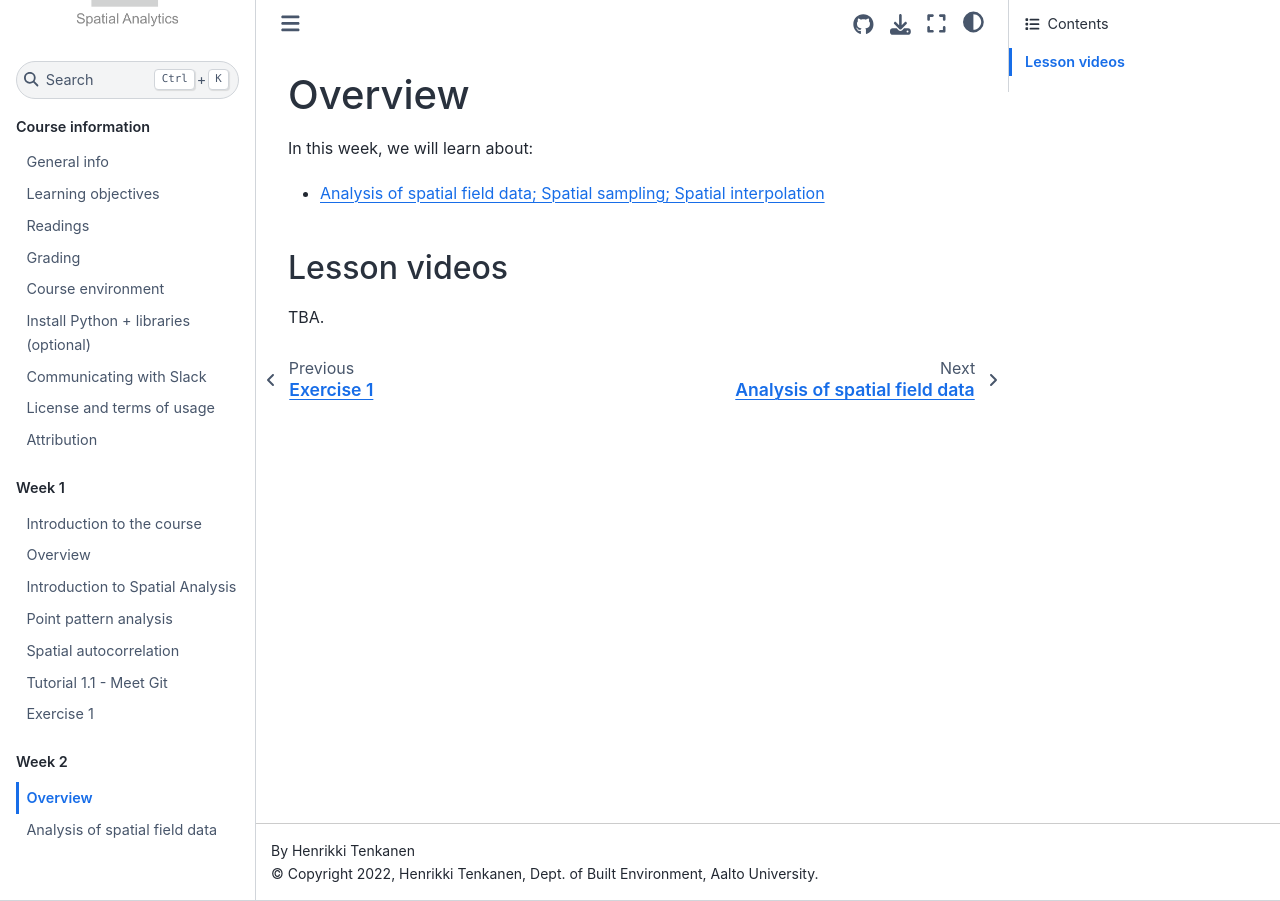
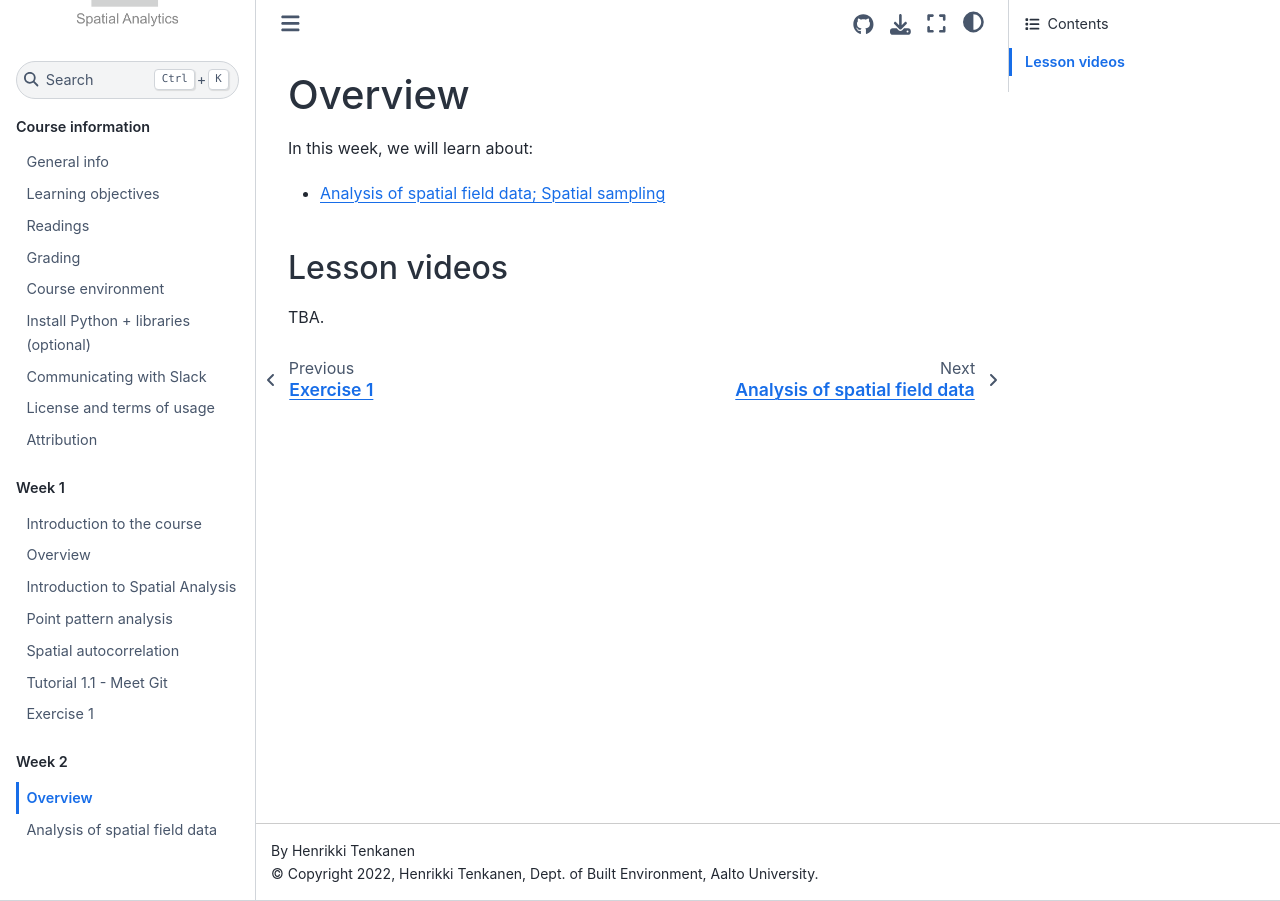
Before and after one commit to AaltoGIS/Spatial-Analytics, a Sphinx documentation site: the page built from source/lessons/L2/overview.rst, in a window 1280 px wide. Built offline with Sphinx 7.4.7 and the Sphinx Book theme 1.1.4, drawn with Linux system fonts in a browser that asks for light colours; pages that are not in the unit, such as notebooks, are missing from menus.

Commit message:
Update materials

```diff
--- a/source/lessons/L2/overview.rst
+++ b/source/lessons/L2/overview.rst
@@ -3,7 +3,7 @@ Overview
 
 In this week, we will learn about:
 
-- :doc:`Analysis of spatial field data; Spatial sampling; Spatial interpolation <analysis-of-spatial-field-data>`
+- :doc:`Analysis of spatial field data; Spatial sampling <analysis-of-spatial-field-data>`
 .. - :doc:`Geostatistics: IDW and Kriging interpolation <geostatistics-kriging>`
 .. - :doc:`Exercise 2 <exercise-2>`
 
```
Also changed, not shown: source/lessons/L2/analysis-of-spatial-field-data.rst (+0 -9 lines).
